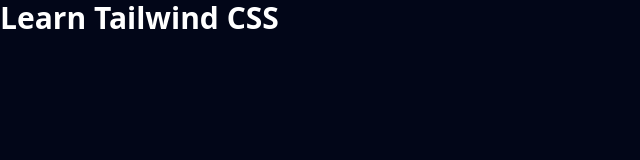
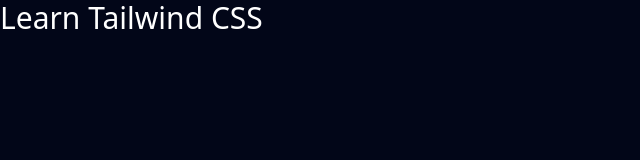
Before and after one commit to Vishalrathod8788/Learn_TailwindCSS, a website: page src/index.html in a window 1280 px wide. Shown: the whole page, without its empty margins (0-640 px from the left). Drawn offline with nearby package versions, Linux system fonts and the light colour scheme.

Commit message:
Taiwond CSS configure

```diff
--- /dev/null
+++ b/package.json
@@ -0,0 +1,5 @@
+{
+  "dependencies": {
+    "tailwindcss": "^4.1.11"
+  }
+}
--- a/index.html
+++ b/src/index.html
@@ -6,7 +6,7 @@
     <title>Learn Tailwind CSS</title>
     <script src="https://cdn.jsdelivr.net/npm/@tailwindcss/browser@4"></script>
   </head>
-  <body class="bg-slate-950 text-white text-3xl font-bold">
+  <body class="bg-slate-950 text-white text-3xl">
     <h1>Learn Tailwind CSS</h1>
   </body>
 </html>
```
Also changed, not shown: src/input.css (added), 2 other files.
